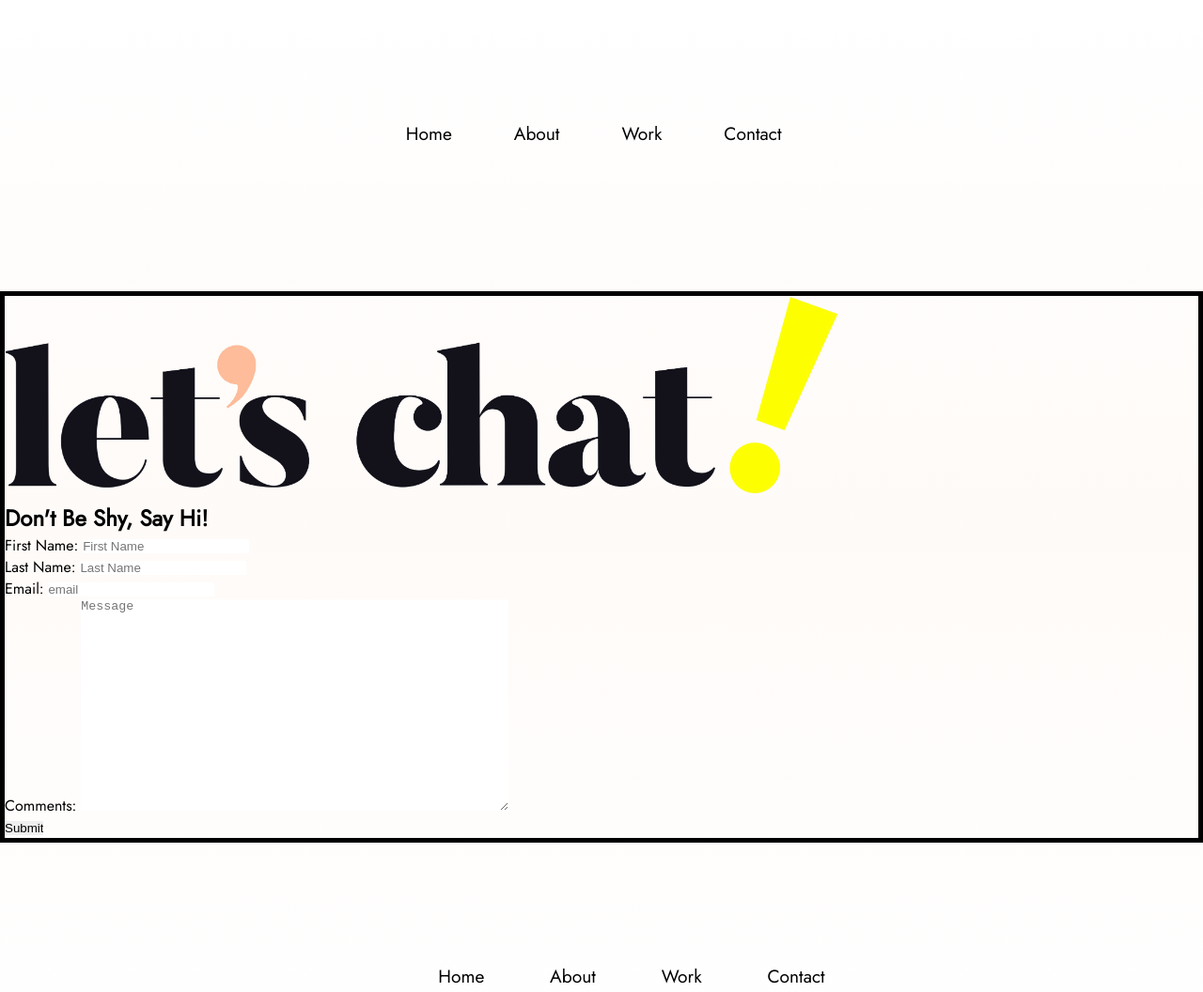
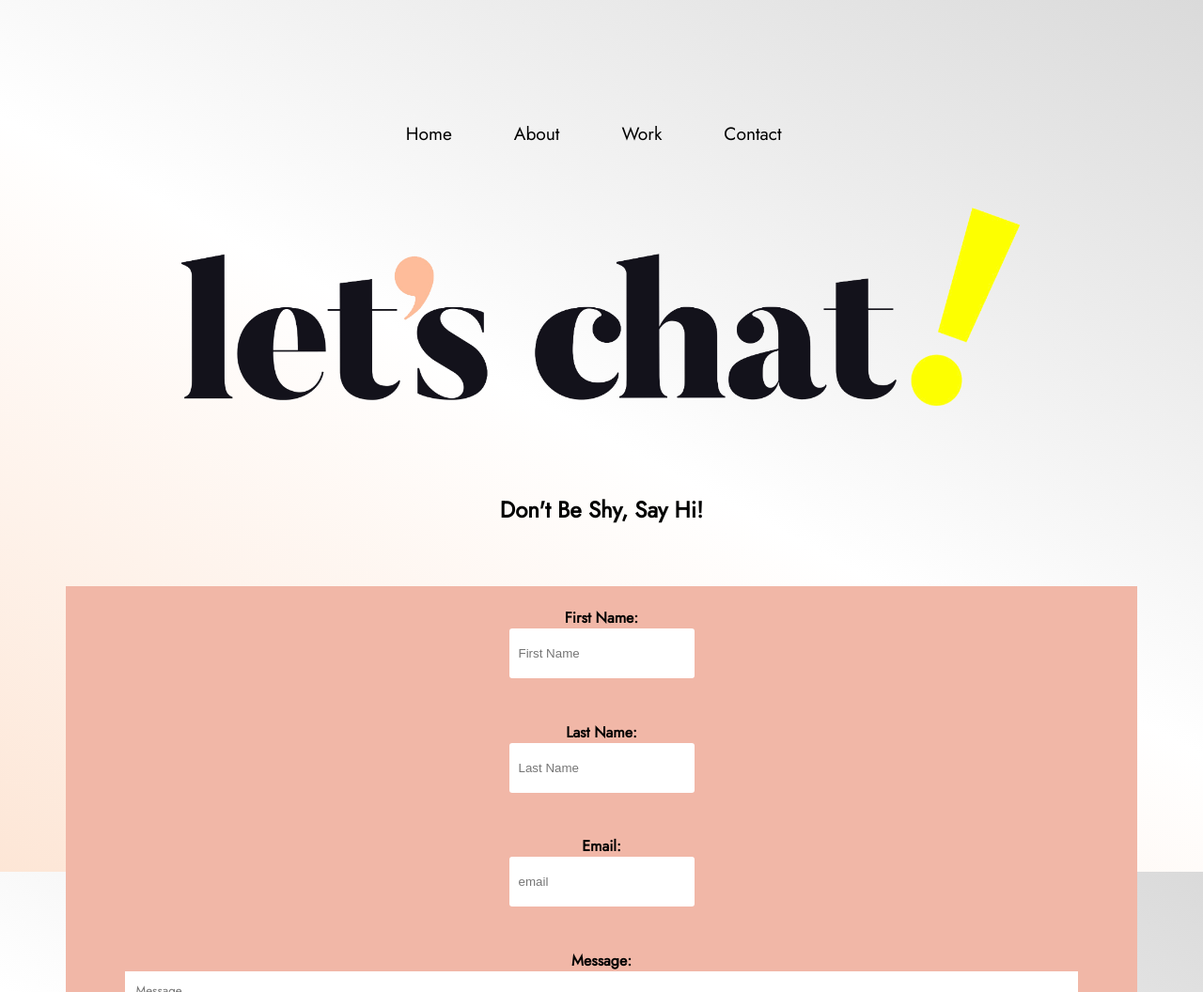
Before and after one commit to emilyespitia/project2_emily_espitia, a plain HTML site: page contact.html in a window 1280 px wide. Shown: the top 1056 px of the page at 94% size. Drawn offline with nearby package versions, Linux system fonts and the light colour scheme.

Commit message:
styled contact page

```diff
--- a/contact.html
+++ b/contact.html
@@ -35,7 +35,7 @@
 		<!-- jQuery -->
   </head>
 
-	<body>
+	<body class="color2 vh">
 		<!-- ****************** MOBILE NAV Hamburger Menu  *************** -->
     <header>
 				<button class="hamburger">&#9776;</button>
@@ -68,32 +68,38 @@
 						<img src="images/lets-chat.png" alt="hi" class="contact-img" />
 						<!-- <h1>Keep In Touch</h1> -->
 						<h2>Don't Be Shy, Say Hi!</h2>
+
+						<div class="form-container" "size">
+
 							<form class="contact-form" id="test_form" name="contact" action="form.php" onsubmit="return validateForm(this)">
-								<div class="first-name input-section">
+									<div class="first-name input-section chat">
 											<label for="firstname" class="label_input_wrap">First Name: </label>
 											<input type="text" name="firstname" id="firstname" placeholder="First Name" />
 									</div>
 
-								<div class="last-name input-section">
+									<div class="last-name input-section chat">
 											<label for="lastname" class="label_input_wrap">Last Name:</label>
 											<input type="text" name="lastname" id="lastname" placeholder="Last Name" />
 									</div>
 
-								<div class="email input-section">
+									<div class="email input-section chat">
 											<label for="email" class="label_input_wrap">Email:</label>
 											<input type="email" name="email" id="email" placeholder="email" />
 									</div>
 
-								<div class="comments input-section">
-										<label for="comments" class="label_input_wrap">Comments: </label>
+									<div class="comments input-section chat">
+											<label for="comments" class="label_input_wrap">Message: </label>
 											<textarea name="comments" id="comments" cols="55" rows="15" placeholder="Message"></textarea>
 									</div>
 
-								<div class="submit input-section">
+									<div class="submit input-section chat">
 											<input type="submit" value="Submit" />
 									</div>
 							</form>
 						</div>
+				</div>
+
+
 		</main>
 
 
--- a/css/style.css
+++ b/css/style.css
@@ -25,9 +25,10 @@ body{
 	padding-bottom: 15%;
 }
 
-body.color2 {
+.color2 {
     background: linear-gradient(28deg, #fde6d6, white, #dadada);
     font-family: 'Jost', sans-serif;
+		/* height: 100vh; */
 }
 
 
@@ -85,9 +86,10 @@ body.color2 {
 /*****************************  INDEX.hmtl MOBILE STYLES *****************************/
 /* * ******* images ******** */
 
+
 .home-img {
   width: 100%;
-    margin-top: 13%;
+  margin-top: 2%;
   max-width: 100%;
 }
 
@@ -200,16 +202,64 @@ div.creative-content ul {
 		}
 
 /*****************************  contact.hmtl MOBILE STYLES *****************************/
+.color2.vh{
+	height: 100vh;
+}
+
 .contact-img {
 	width: 70%;
 	max-width: 1000px;
+	margin-top: 10%;
 }
 
-.chat-container{
+.chat{
+	padding: 2% 0;
+	text-align: center;
+}
 
-	border-style: solid;
-	border-width: 5px;
+/* contact form */
+
+.chat-container {
+    display: flex;
+    flex-wrap: wrap;
+    justify-content: center;
+    margin-top: 15%;
+    /* padding-bottom: 65%; */
+    padding-top: 4%;
 	}
+
+.chat-container h2{
+	    margin: 7% 0 5% 0;
+}
+
+.form-container{
+	background: #f1b7a7;
+	width: 89%
+}
+
+
+.label_input_wrap{
+  display: block;
+}
+
+label{
+  font-weight: bold;
+}
+
+input{
+  padding:5px 10px;
+  border-radius: 3px;
+}
+
+
+textarea {
+    font-family: 'Jost';
+    width: 87%;
+ }
+
+
+
+
 
 
 
@@ -226,6 +276,7 @@ div.creative-content ul {
 }
 
 /* ******************************************START 526px MAX MEDIA QUERY****************************************** */
+
 @media (min-width: 526px){
 
 /* about */
@@ -235,6 +286,15 @@ div.creative-content ul {
 
 .font-tablet2{
 	font-size: 1.2rem;
+}
+
+
+/* work.html */
+.chat-container {
+    display: flex;
+    justify-content: ;
+    flex-direction: column;
+    align-items: center;
 	}
 
 	}
@@ -276,11 +336,13 @@ div.creative-content ul {
     display: block;
 		width: 65%;
 }
+}
 
 /* ******************************************START 700px MIN MEDIA QUERY****************************************** */
-@media (min-width: 700px) {
+@media(min-width: 700px) {
 
 /* **** TURN OFF HAMBURGER MENU ****** */
+
 .menu, .hamburger, .cross{
 	display: none;
 }
@@ -289,6 +351,7 @@ div.creative-content ul {
 	padding-bottom: 1%;
  	margin-top: -7%;
 }
+
 
 
 /* **************** universal- TURN ON DESKTOP NAV (TOP) ***************** */
@@ -313,14 +376,13 @@ div.creative-content ul {
 	color: #f1b7a7;
 }
 
-
-/* **************** univeral -TURN ON DESKTOP NAV (Bottom) ***************** */
+/* **************** universal -TURN ON DESKTOP NAV (Bottom) ***************** */
 .desktop-menu1{
 	display: block;
 	width: 100%;
 	/* list-style-type: none; */
 	text-align: center;
-		margin: 37% 0 4% 0;
+	margin: 33% 0 4% 0;
 	font-size: 1.2rem;
 }
 
@@ -348,11 +410,6 @@ div.creative-content ul {
 	color: #f1b7a7;
 }
 
-/******************** INDEX.html ***********/
-/* bottom nav */
-.desktop-menu1.home-bottom ul {
-    margin-top: -14%;
-}
 
 /******************** ABOUT.html ***********/
 p.welcome {
@@ -370,7 +427,25 @@ h2.pink-work {
 padding: 2% 0;
 }
 
+/******************** CONTACT.html ***********/
+.chat-container{
+	margin-top: -21%;
+}
 
+input{
+	padding: 19px 10px;
+	border-radius: 3px;
+}
+
+textarea {
+    font-family: 'Jost';
+    width: 87%;
+    padding: 1% 1%;
+	}
+
+
+
+}
 /* ******************************************START 800px MIN MEDIA QUERY****************************************** */
 @media (min-width: 800px) {
 
```
Lines whose indentation alone changed are shown as unchanged.
